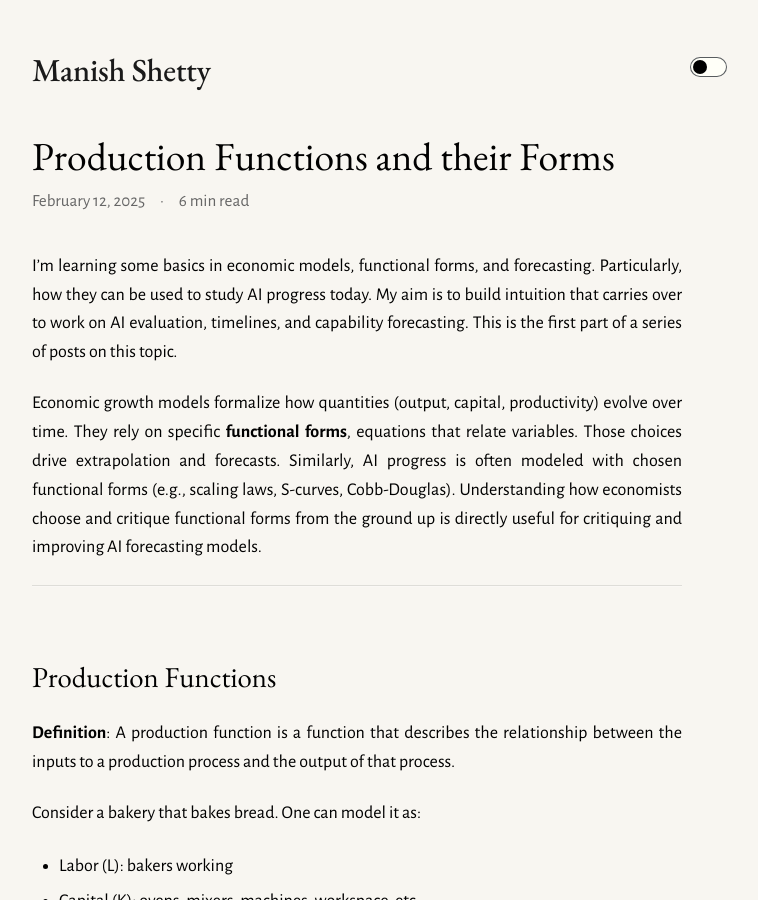
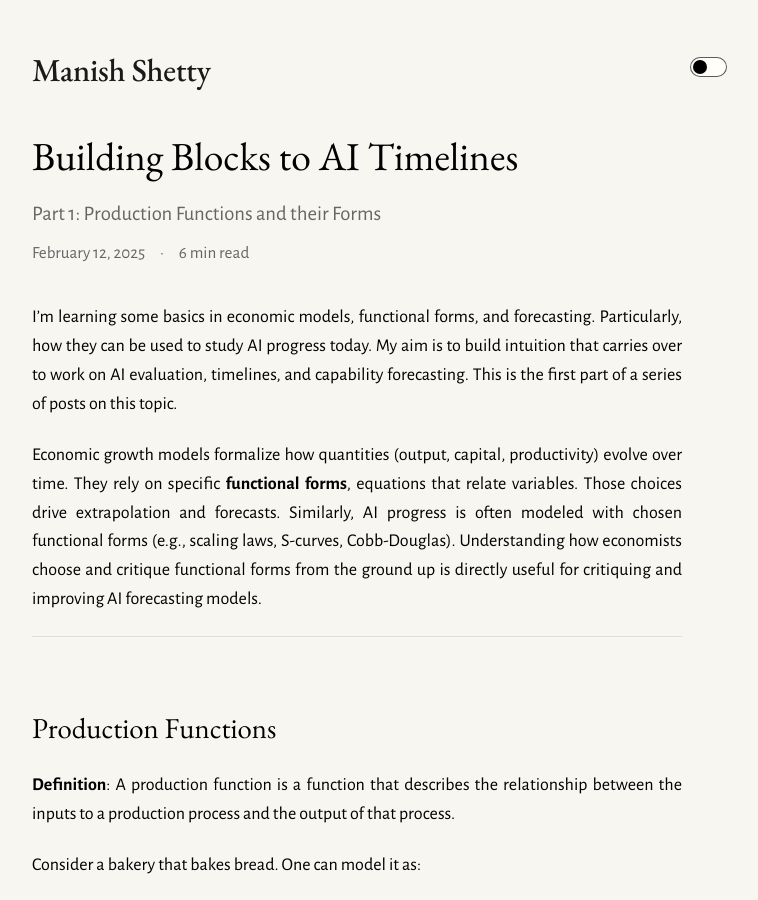
Before and after one commit to manishshettym/manishshettym.github.io, a Jekyll site: the page built from _posts/2025-02-12-growth-models-and-functional-forms.md, in a window 1280 px wide and 900 px high. Shown: the whole window, without its empty margins (258-1016 px from the left). Built offline with Jekyll 4.4.1, drawn with Linux system fonts in a browser that asks for light colours; a style sheet for code colours, icons or effects is not loaded.

Commit message:
refactor: update post title and add subtitle for clarity

```diff
--- a/_posts/2025-02-12-growth-models-and-functional-forms.md
+++ b/_posts/2025-02-12-growth-models-and-functional-forms.md
@@ -1,6 +1,7 @@
 ---
 layout: post
-title: "Production Functions and their Forms"
+title: "Building Blocks to AI Timelines"
+subtitle: "Part 1: Production Functions and their Forms"
 date: 2025-02-12
 description: "Notes and intuitions on economic growth models, functional forms, and how they connect to forecasting AI progress. Part of a series on economics basics for AI forecasting."
 tags:
```
